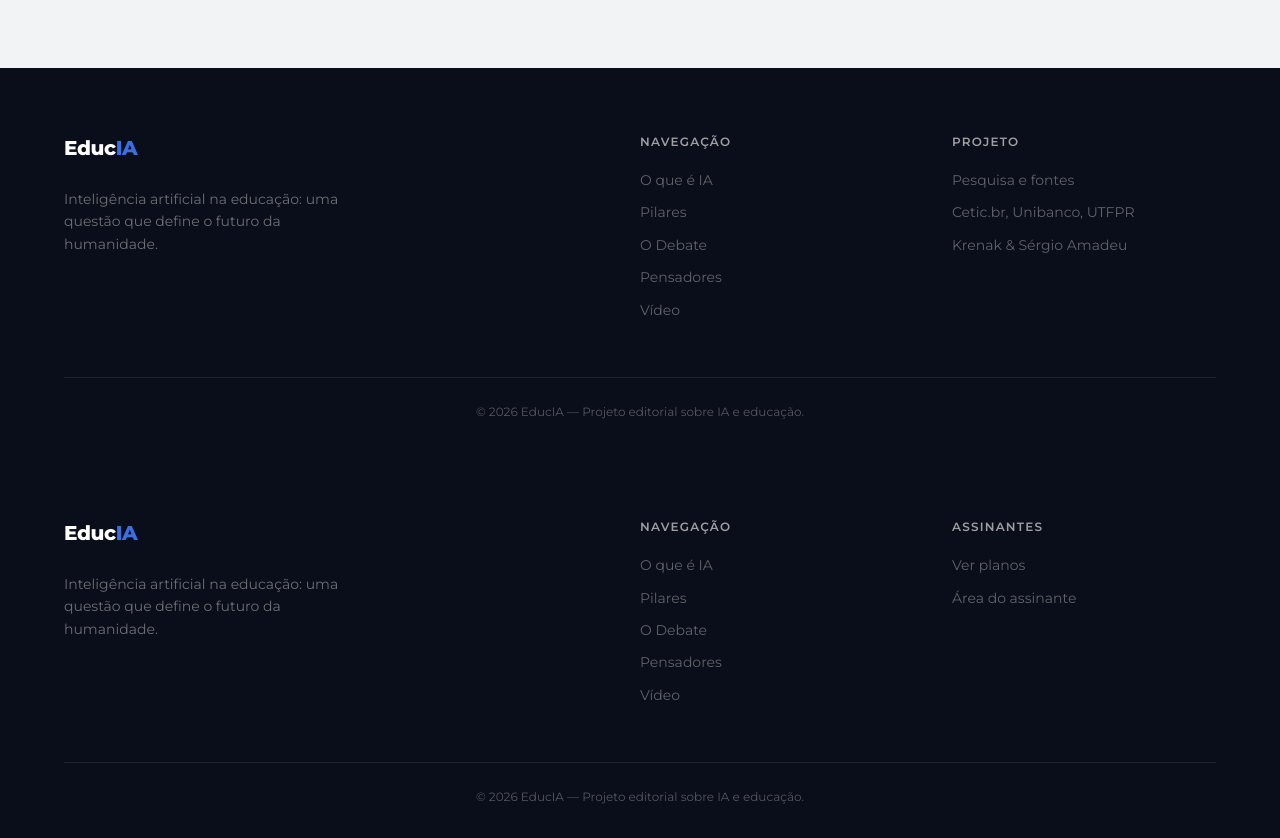
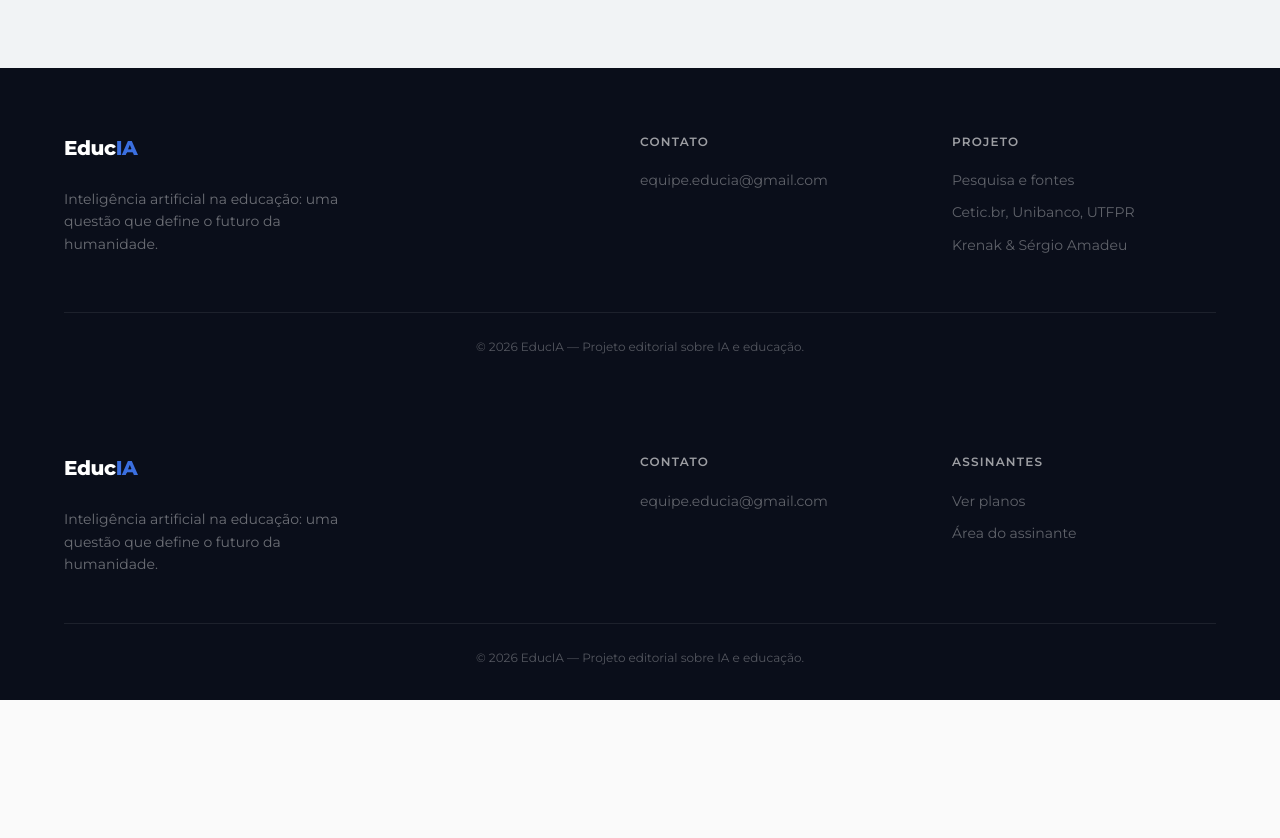
Before and after one commit to EducIA-br/educia-api., a website: page index.html in a window 1280 px wide. Shown: the part 1160-1998 px from the top of the page. After the commit the page ends 1860 px from the top, so only its background shows below. Drawn offline with Linux system fonts and the light colour scheme.

Commit message:
Add files via upload

```diff
--- a/index.html
+++ b/index.html
@@ -118,7 +118,7 @@
   <div class="container">
     <div class="footer-grid">
       <div><a href="index.html" class="logo" style="color:#fff">Educ<span style="color:var(--cobalt-light)">IA</span></a><p>Inteligência artificial na educação: uma questão que define o futuro da humanidade.</p></div>
-      <div><h4>Navegação</h4><a href="sobre.html">O que é IA</a><br><a href="pilares.html">Pilares</a><br><a href="debate.html">O Debate</a><br><a href="pensadores.html">Pensadores</a><br><a href="videos.html">Vídeo</a></div>
+      <div><h4>Contato</h4><a href="mailto:equipe.educia@gmail.com">equipe.educia@gmail.com</a></div>
       <div><h4>Projeto</h4><a href="#">Pesquisa e fontes</a><br><a href="#">Cetic.br, Unibanco, UTFPR</a><br><a href="#">Krenak &amp; Sérgio Amadeu</a></div>
     </div>
     <div class="footer-bottom">© 2026 EducIA — Projeto editorial sobre IA e educação.</div>
@@ -128,7 +128,7 @@
   <div class="container">
     <div class="footer-grid">
       <div><a href="index.html" class="logo" style="color:#fff">Educ<span style="color:var(--cobalt-light)">IA</span></a><p>Inteligência artificial na educação: uma questão que define o futuro da humanidade.</p></div>
-      <div><h4>Navegação</h4><a href="sobre.html">O que é IA</a><br><a href="pilares.html">Pilares</a><br><a href="debate.html">O Debate</a><br><a href="pensadores.html">Pensadores</a><br><a href="videos.html">Vídeo</a></div>
+      <div><h4>Contato</h4><a href="mailto:equipe.educia@gmail.com">equipe.educia@gmail.com</a></div>
       <div><h4>Assinantes</h4><a href="planos.html">Ver planos</a><br><a href="acesso.html">Área do assinante</a></div>
     </div>
     <div class="footer-bottom">© 2026 EducIA — Projeto editorial sobre IA e educação.</div>
```
Also changed, not shown: acesso.html (+1 -1 lines), debate.html (+1 -1 lines), ferramentas.html (+1 -1 lines), pagamento.html (+1 -1 lines), pensadores.html (+1 -1 lines), pilares.html (+1 -1 lines), planos.html (+1 -1 lines), sobre.html (+1 -1 lines), videos.html (+1 -1 lines).
